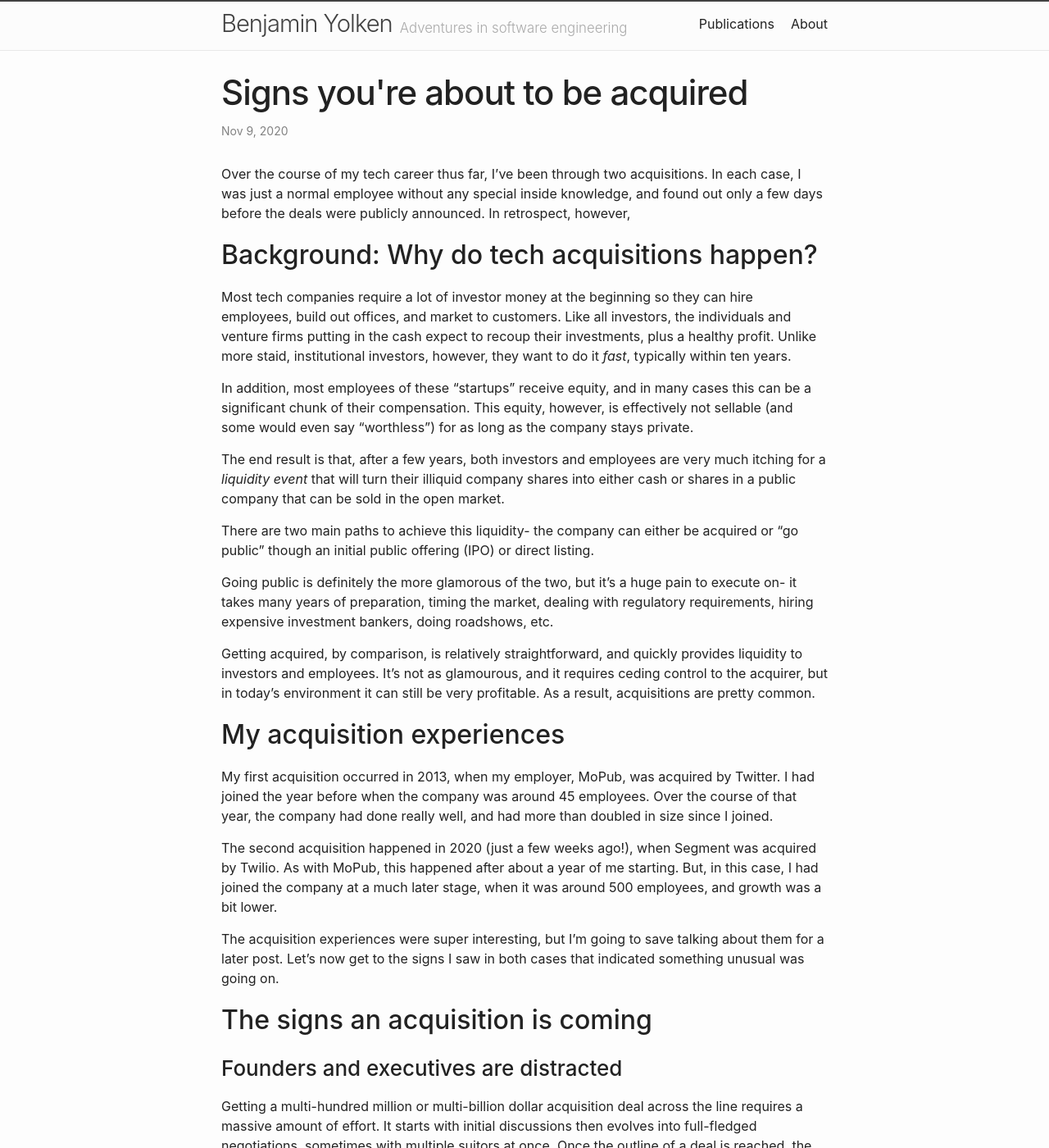
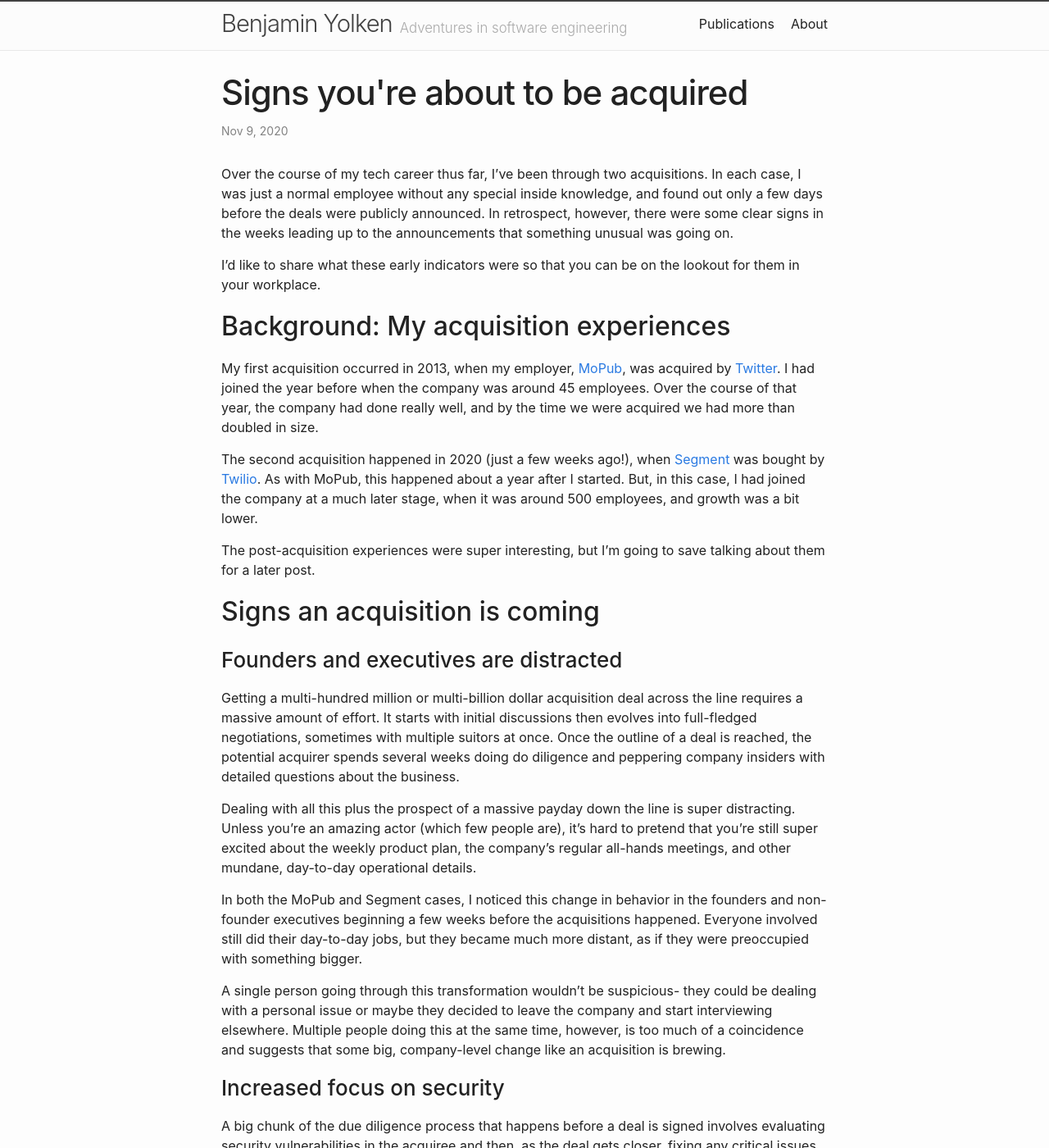
Before and after one commit to yolken/yolken-blog, a Jekyll site: the page built from site/_posts/2020-11-08-youre-about-to-be-acquired.md, in a window 1280 px wide and 1400 px high. Shown: the whole window at 82% size. Built offline with Jekyll 4.4.1, drawn with Linux system fonts in a browser that asks for light colours; some of the changed text lies outside the part shown.

Commit message:
Add acquisitions post

```diff
--- a/site/_posts/2020-11-08-youre-about-to-be-acquired.md
+++ b/site/_posts/2020-11-08-youre-about-to-be-acquired.md
@@ -4,73 +4,59 @@ title:  "Signs you're about to be acquired"
 date:   2020-11-08 21:24:00 -0700
 categories: mergers and acquisitions
 excerpt: |
-    Blah blah
+    Over the course of my tech career thus far, I've been through two acquisitions. In each case,
+    I was just a normal employee without any special inside knowledge, and found out only a few days
+    before the deals were publicly announced. In retrospect, however, there were some clear signs
+    in the weeks leading up to the announcements that something unusual was going on.
 ---
 
 Over the course of my tech career thus far, I've been through two acquisitions. In each case,
 I was just a normal employee without any special inside knowledge, and found out only a few days
-before the deals were publicly announced. In retrospect, however,
+before the deals were publicly announced. In retrospect, however, there were some clear signs
+in the weeks leading up to the announcements that something unusual was going on.
 
-## Background: Why do tech acquisitions happen?
+I'd like to share what these early indicators were so that you can be on the lookout for them
+in your workplace.
 
-Most tech companies require a lot of investor money at the beginning so they can hire
-employees, build out offices, and market to customers. Like all investors, the individuals and
-venture firms putting in the cash expect to recoup their investments, plus a healthy profit. Unlike
-more staid, institutional investors, however, they want to do it *fast*, typically within ten
-years.
+## Background: My acquisition experiences
 
-In addition, most employees of these "startups" receive equity, and in many cases this can be
-a significant chunk of their compensation. This equity, however, is effectively not sellable
-(and some would even say "worthless") for as long as the company stays private.
+My first acquisition occurred in 2013, when my employer, [MoPub](https://mopub.com/), was acquired
+by [Twitter](https://twitter.com). I had joined the year before when the company was around 45
+employees. Over the course of that year, the company had done really well, and by the time we were
+acquired we had more than doubled in size.
 
-The end result is that, after a few years, both investors and employees are very much itching for a
-*liquidity event* that will turn their illiquid company shares into either cash or shares
-in a public company that can be sold in the open market.
+The second acquisition happened in 2020 (just a few weeks ago!), when
+[Segment](https://segment.com/) was bought by [Twilio](https://twilio.com). As with MoPub,
+this happened about a year after I started. But, in this case, I had joined the company at
+a much later stage, when it was around 500 employees, and growth was a bit lower.
 
-There are two main paths to achieve this liquidity- the company can either be acquired
-or "go public" though an initial public offering (IPO) or direct listing.
+The post-acquisition experiences were super interesting, but I'm going to save talking
+about them for a later post.
 
-Going public is definitely the more glamorous of the two, but it's a huge pain to execute on-
-it takes many years of preparation, timing the market, dealing with regulatory requirements,
-hiring expensive investment bankers, doing roadshows, etc.
-
-Getting acquired, by comparison, is relatively straightforward, and quickly provides liquidity
-to investors and employees. It's not as glamourous, and it requires ceding control to the
-acquirer, but in today's environment it can still be very profitable. As a result, acquisitions
-are pretty common.
-
-## My acquisition experiences
-
-My first acquisition occurred in 2013, when my employer, MoPub, was acquired by Twitter. I had
-joined the year before when the company was around 45 employees. Over the course of that year,
-the company had done really well, and had more than doubled in size since I joined.
-
-The second acquisition happened in 2020 (just a few weeks ago!), when Segment was acquired
-by Twilio. As with MoPub, this happened after about a year of me starting. But, in this case,
-I had joined the company at a much later stage, when it was around 500 employees, and growth
-was a bit lower.
-
-The acquisition experiences were super interesting, but I'm going to save talking about
-them for a later post. Let's now get to the signs I saw in both cases that indicated something
-unusual was going on.
-
-## The signs an acquisition is coming
+## Signs an acquisition is coming
 
 ### Founders and executives are distracted
 
 Getting a multi-hundred million or multi-billion dollar acquisition deal across the line requires
 a massive amount of effort. It starts with initial discussions then evolves into full-fledged
 negotiations, sometimes with multiple suitors at once. Once the outline of a deal is reached, the
-potential acquirer spends several weeks doing do diligence.
+potential acquirer spends several weeks doing do diligence and peppering company insiders
+with detailed questions about the business.
 
-Dealing with all this plus the prospect of a massive payday down the line is super distracting.
-Unless you're an amazing actor (which few people are), it's hard to pretend that you're still
-super excited about the weekly product plan, the regular company all-hands, and other mundane,
-day-to-day operational details.
+Dealing with all this plus the prospect of a massive payday down the line is super
+distracting. Unless you're an amazing actor (which few people are), it's hard to pretend that
+you're still super excited about the weekly product plan, the company's regular all-hands meetings,
+and other mundane, day-to-day operational details.
 
 In both the MoPub and Segment cases, I noticed this change in behavior in the founders and
-non-founder executives beginning a few weeks before the acquisitions happened. It was subtle,
+non-founder executives beginning a few weeks before the acquisitions happened. Everyone involved
+still did their day-to-day jobs, but they became much more distant, as if they were
+preoccupied with something bigger.
 
+A single person going through this transformation wouldn't be suspicious- they could be dealing
+with a personal issue or maybe they decided to leave the company and start interviewing elsewhere.
+Multiple people doing this at the same time, however, is too much of a coincidence and suggests
+that some big, company-level change like an acquisition is brewing.
 
 ### Increased focus on security
 
@@ -79,9 +65,58 @@ security vulnerabilities in the acquiree and then, as the deal gets closer, fixi
 issues found. No acquirer wants to pay hundreds of millions of dollars for a company and then have
 hackers get in and steal all of the customer data and intellectual property.
 
-In the case of Segment, we had a very strong security team that handled these issues. However,
-MoPub had no security team, and in fact had
+In the case of Segment, we had a strong security team that handled these issues. MoPub, however,
+had no security team and, in fact, had pretty lax security practices. In the weeks before the
+acquisition, I remember some of my colleagues going in and cleaning up things that no one had cared
+one iota about before, such as plugging vulnerabilities in our UIs and removing
+the numerous opportunities for [SQL injection attacks](https://en.wikipedia.org/wiki/SQL_injection)
+in our backend systems.
 
-### Lack of urgency around hiring
+At the time, I didn't think anything of it, but in retrospect I should have been suspicious
+that these efforts were quietly going on in the background, without any attacks to motivate them
+or any announcements about a change in engineering priorities.
+
+### Lack of urgency around hiring and retention
+
+Hiring engineers takes a lot of work (many, many hours of interviews and meetings), and once
+they've joined, they're really expensive to have on staff. Likewise, keeping engineers happy
+and retaining them after they've been around for a few years is also time and money intensive.
+
+When an acquisition is going on, these activities can drop a few notches on the priority ladder. Executives and others become too busy (see discussion above), and large investments in talent
+could reduce the short-term value of the company. Moreover, it's a little awkward to be selling
+candidates on your cool, fast-moving startup when you know that you're about to gobbled up by
+a larger company.
+
+In both the MoPub and Segment cases, hiring slowed down to a trickle in the periods leading up
+to the acquisitions. At the time, however, both businesses were growing a lot, and I felt that
+we desperately needed more hands on deck to keep systems up-and-running and continue developing
+new products. The urgency around hiring just seemed out-of-whack with the need. There also didn't
+seem to be any urgency around retaining people who were thinking of leaving (and then ended
+up quitting).
 
 ### Unusual meetings and meeting changes
+
+Because of the complexity of large tech acquisitions, it's hard to predict exactly what will
+happen when. A deal could be signed suddenly at 3AM on a Saturday night, or it might drag on
+for months longer. This, combined with the fact that executives are super distracted and busy,
+means that meetings are likely to be moved, cancelled, or inserted at weird times.
+
+A few days before the Twitter deal was announced, the CEO of MoPub summoned a bunch of us to
+the office on a Sunday. Nothing like that had *ever* happened before. At the meeting, he told us
+about the acquisition (this was when I learned!) and explained that he needed us to sign some
+paperwork about our equity before the agreement could be finalized.
+
+At Segment, the last company all-hands before the acquisition was cancelled at the last minute.
+That had never, ever happened before. I never found out the real reason, but I suspect that
+the pending acquisition played either a direct (e.g., they were hoping to make an announcement)
+or indirect (e.g., the people on the agenda were too busy) role.
+
+I didn't stalk executives' calendars, but if I had done this I probably would have seen even
+more obvious signs of unusual activity- meetings very early in the morning or late at night,
+meeting details being hidden after previously being open all the time, etc.
+
+## Conclusion
+
+If you're working at a private tech company, an acquisition can happen at any time, without
+warning. Be on the lookout for the signs discussed above, as well as other, unusual activity,
+which could mean something big is about to happen!
```
